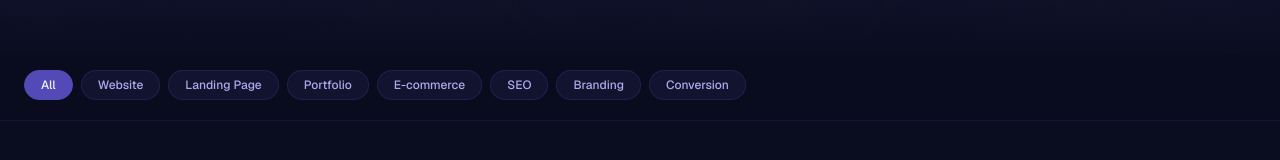
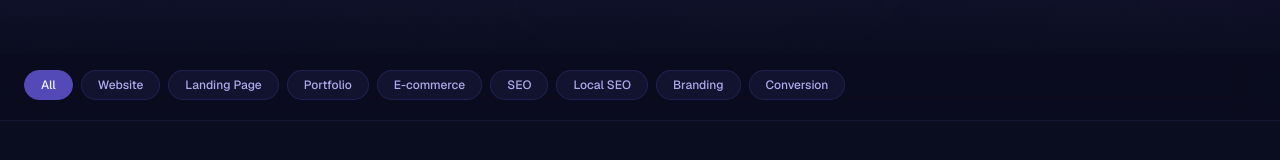
Before and after one commit to carolinacontech/icebreakerlab, a Next.js app: page /portfolio in a window 1280 px wide. Shown: the part 442-602 px from the top of the page. Built offline with nearby package versions, Linux system fonts and the light colour scheme.

Commit message:
Portfolio: NODO tag updated to Local SEO, added to filter bar

```diff
--- a/src/components/PortfolioPage.tsx
+++ b/src/components/PortfolioPage.tsx
@@ -11,7 +11,7 @@ const projects = [
     name: "NODO Jiu Jitsu Academy",
     category: "Martial Arts Academy",
     headline: "More visibility, more signups — built to rank on Google",
-    tags: ["Website", "SEO", "Conversion"],
+    tags: ["Website", "Local SEO", "Conversion"],
     img: "/images/portfolio/mockups/nodo-academy.png",
     color: "#5DCAA5",
     url: "https://www.nodoacademy.com",
@@ -118,7 +118,7 @@ const projects = [
   },
 ];
 
-const ALL_TAGS = ["All", "Website", "Landing Page", "Portfolio", "E-commerce", "SEO", "Branding", "Conversion"];
+const ALL_TAGS = ["All", "Website", "Landing Page", "Portfolio", "E-commerce", "SEO", "Local SEO", "Branding", "Conversion"];
 
 export default function PortfolioPage() {
   const [active, setActive] = useState<typeof projects[0] | null>(null);
```
